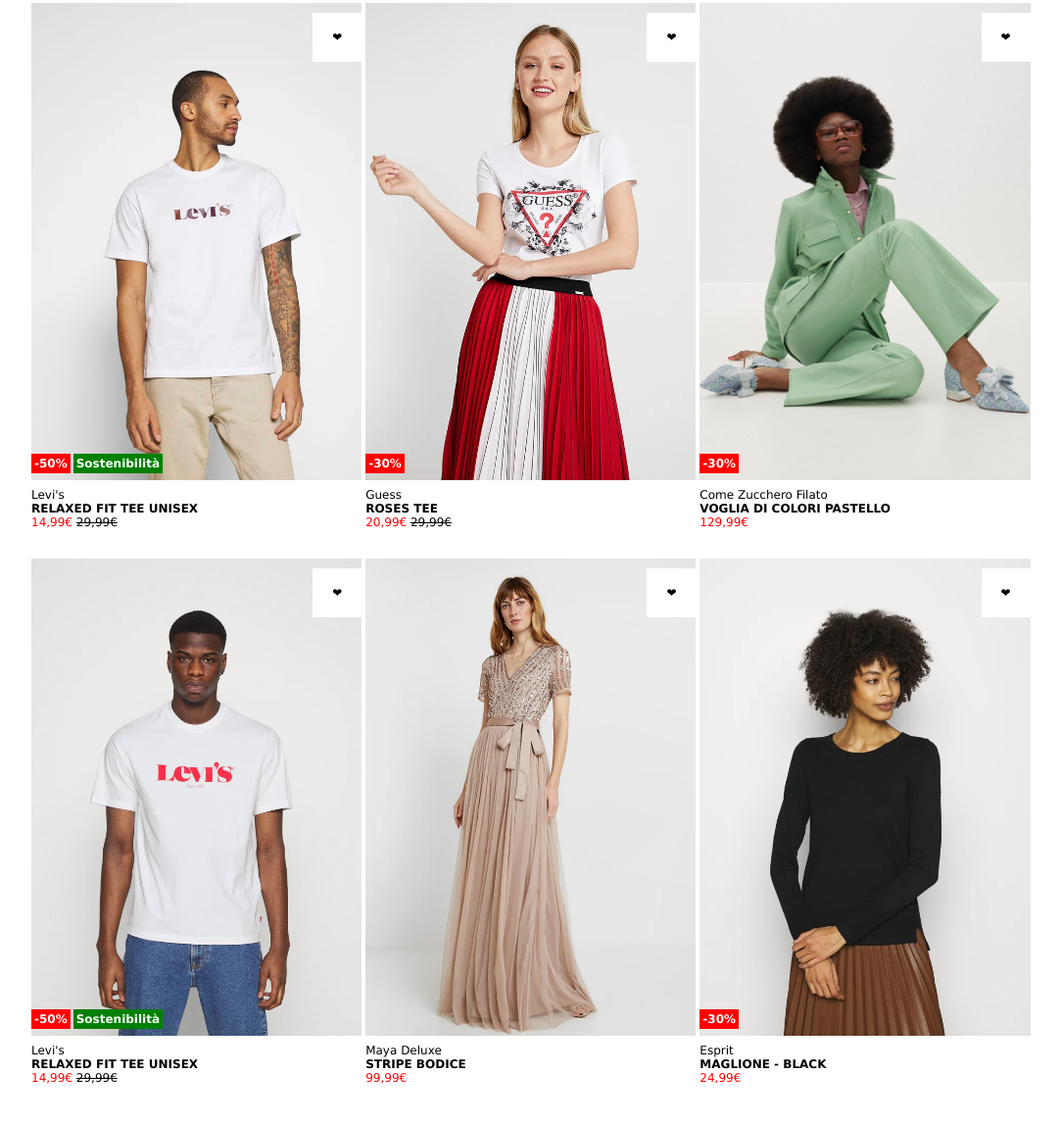
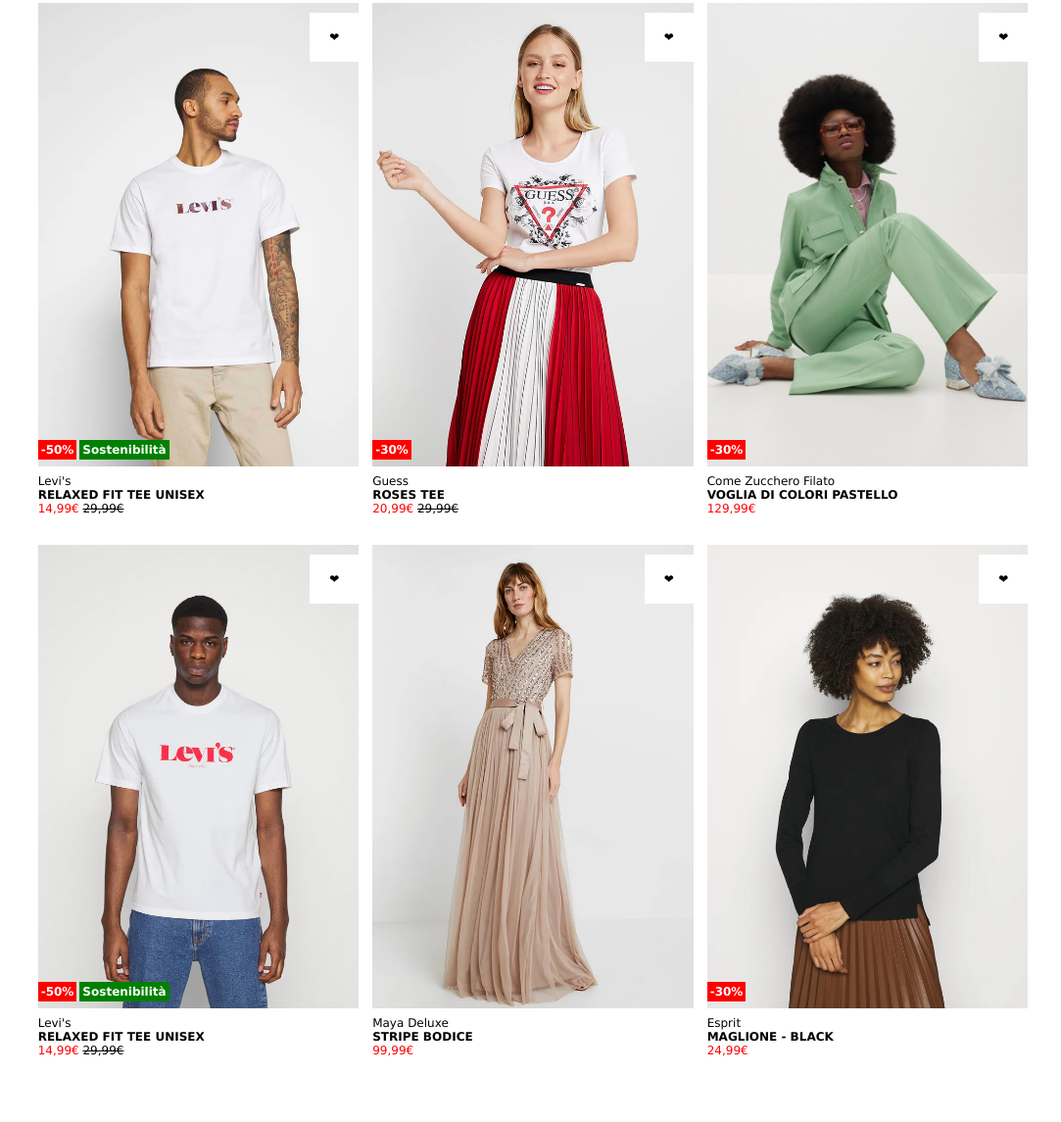
Before and after one commit to GiuliaSossai/html-css-boolando, a plain HTML site: page index.html in a window 1280 px wide. Shown: the part 17-1162 px from the top of the page at 98% size, without its empty margins (96-1179 px from the left). Drawn offline with Linux system fonts and the light colour scheme.

Commit message:
cambio nome classi e aggiustamenti vari

```diff
--- a/assets/css/style.css
+++ b/assets/css/style.css
@@ -14,44 +14,55 @@
 }
 
 
-/*utilities*/
+/*********UTILITIES++++++++++*/
 .clearfix::after {
   content: "";
   display: table;
   clear: both;
 }
 
-.box {
-  width: calc(100% / 3 - 4px);
+/*struttura delle righe*/
+.row {
+  text-align: center;
+}
+
+.content-box {
+  width: 32%; /*calc(100% / 3 - 4px);*/
   display: inline-block;
   padding-bottom: 30px;
 }
 
-.model {
+.content-box.middle {
+  margin: 0 10px;
+}
+
+
+/*immagini e loro contenuto*/
+.image-content {
   position: relative;
 }
 
-.model .img-hover {
+.image-content img{
+  width: 100%;
+}
+
+.image-content:hover {
+  cursor: pointer;
+}
+
+.image-content .img-hover {
   display: none;
 }
 
-.model:hover .img-front {
+.image-content:hover .img-front {
   display: none;
 }
 
-.model:hover .img-hover {
+.image-content:hover .img-hover {
   display: block;
 }
 
-.model img{
-  width: 100%;
-}
-
-.model:hover {
-  cursor: pointer;
-}
-
-.model .square {
+.image-content .square {
   width: 50px;
   height: 50px;
   text-align: center;
@@ -61,12 +72,12 @@
   right: 0;
 }
 
-.model .square::after {
+.image-content .square::after {
   content: '\2764';
   line-height: 50px;
 }
 
-.model .label {
+.image-content .label {
   color: white;
   font-weight: bold;
   text-align: center;
@@ -81,29 +92,32 @@
   bottom: 10px;
 }
 
-.model .red.label {
+.image-content .red.label {
   background-color: red;
   float: left;
 }
 
-.model .green.label {
+.image-content .green.label {
   background-color: green;
   float: left;
 }
 
+
+/*caption immagini*/
 .image-text {
+  text-align: left;
   padding-top: 5px;
 }
 
-h4 {
+.image-text h4 {
   text-transform: uppercase;
 }
 
-.red {
+.image-text .red {
   color: red;
 }
 
-.erased {
+.image-text .erased {
   text-decoration: line-through;
 }
 
--- a/index.html
+++ b/index.html
@@ -14,12 +14,14 @@
     <!-- first row -->
     <div class="row">
 
-      <div class="box">
-        <div class="model">
+      <div class="content-box">
+        <!-- immagini -->
+        <div class="image-content">
           <img class = "img-front" src="assets/img/1.webp" alt="modello1">
           <img class = "img-hover" src="assets/img/1b.webp" alt="modello1b">
           <div class="square"></div>
 
+          <!-- caption -->
           <div class="clearfix label-container">
            <div class="red label">-50%</div>
            <div class="green label">Sostenibilità</div>
@@ -35,10 +37,10 @@
       </div>
 
 
-      <div class="box">
-        <div class="model">
-          <img class = "img-front" src="assets/img/2.webp" alt="modello1">
-          <img class = "img-hover" src="assets/img/2b.webp" alt="modello1b">
+      <div class="content-box middle">
+        <div class="image-content">
+          <img class = "img-front" src="assets/img/2.webp" alt="modella2">
+          <img class = "img-hover" src="assets/img/2b.webp" alt="modella2b">
           <div class="square"></div>
 
           <div class="clearfix label-container">
@@ -55,10 +57,10 @@
       </div>
 
 
-      <div class="box">
-        <div class="model">
-          <img class = "img-front" src="assets/img/3.webp" alt="modello1">
-          <img class = "img-hover" src="assets/img/3b.webp" alt="modello1b">
+      <div class="content-box">
+        <div class="image-content">
+          <img class = "img-front" src="assets/img/3.webp" alt="modella3">
+          <img class = "img-hover" src="assets/img/3b.webp" alt="modella3b">
           <div class="square"></div>
 
           <div class="clearfix label-container">
@@ -78,10 +80,10 @@
     <!-- second row -->
     <div class="row">
 
-      <div class="box">
-        <div class="model">
-          <img class = "img-front" src="assets/img/4.webp" alt="modello1">
-          <img class = "img-hover" src="assets/img/4b.webp" alt="modello1b">
+      <div class="content-box">
+        <div class="image-content">
+          <img class = "img-front" src="assets/img/4.webp" alt="modello4">
+          <img class = "img-hover" src="assets/img/4b.webp" alt="modello4b">
           <div class="square"></div>
 
           <div class="clearfix label-container">
@@ -99,10 +101,10 @@
       </div>
 
 
-      <div class="box">
-        <div class="model">
-          <img class = "img-front" src="assets/img/5.webp" alt="modello1">
-          <img class = "img-hover" src="assets/img/5b.webp" alt="modello1b">
+      <div class="content-box middle">
+        <div class="image-content">
+          <img class = "img-front" src="assets/img/5.webp" alt="modella5">
+          <img class = "img-hover" src="assets/img/5b.webp" alt="modella5b">
           <div class="square"></div>
        </div>
 
@@ -114,10 +116,10 @@
       </div>
 
 
-      <div class="box">
-        <div class="model">
-          <img class = "img-front" src="assets/img/6.webp" alt="modello1">
-          <img class = "img-hover" src="assets/img/6b.webp" alt="modello1b">
+      <div class="content-box">
+        <div class="image-content">
+          <img class = "img-front" src="assets/img/6.webp" alt="modella6">
+          <img class = "img-hover" src="assets/img/6b.webp" alt="modella6b">
           <div class="square"></div>
 
           <div class="clearfix label-container">
```
